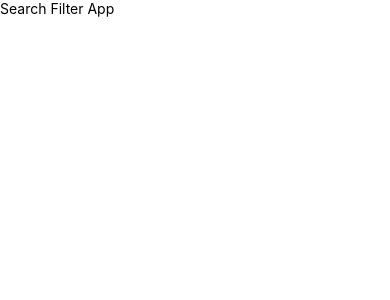
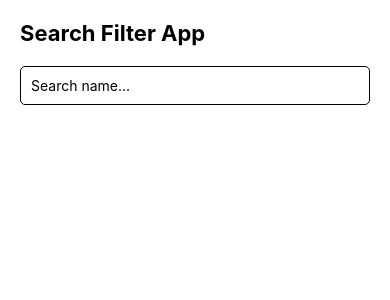
Before and after one commit to Mansoorali121/React-Native-Interview-Preparation, a React Native app: screen / in a window 390 px wide. Shown: the top 300 px of the page. Built offline with nearby package versions, Linux system fonts and the light colour scheme.

Commit message:
Search Functionality add

```diff
--- a/App.tsx
+++ b/App.tsx
@@ -115,7 +115,7 @@
 //   dleetetext: { color: '#fff', fontWeight: 'bold' },
 // });
 
-import { StyleSheet, Text, View } from 'react-native';
+import { FlatList, StyleSheet, Text, TextInput, View } from 'react-native';
 import React, { useState } from 'react';
 
 const App = () => {
@@ -130,13 +130,48 @@ const App = () => {
     { id: 5, name: 'Hassan' },
   ];
 
-  return (
-    <View>
-      <Text>Search Filter App </Text>
+  // Filter Logic
+  const filteredData = data.filter(item => {
+    item.name.toLowerCase().includes(search.toLowerCase());
+  });
+
+ return (
+    <View style={styles.container}>
+      <Text style={styles.title}>Search Filter App</Text>
+
+      {/* 🔹 Search Input */}
+      <TextInput
+        style={styles.input}
+        placeholder="Search name..."
+        value={search}
+        onChangeText={setSearch}
+      />
+
+      {/* 🔹 List */}
+      <FlatList
+        data={filteredData}
+        renderItem={({ item }) => (
+          <Text style={styles.item}>{item.name}</Text>
+        )}
+      />
     </View>
   );
 };
 
 export default App;
 
-const styles = StyleSheet.create({});
+const styles = StyleSheet.create({
+  container: { flex: 1, padding: 20 },
+  title: { fontSize: 22, fontWeight: "bold", marginBottom: 20 },
+  input: {
+    borderWidth: 1,
+    padding: 10,
+    borderRadius: 5,
+    marginBottom: 20,
+  },
+  item: {
+    fontSize: 18,
+    padding: 10,
+    borderBottomWidth: 1,
+  },
+});
```
